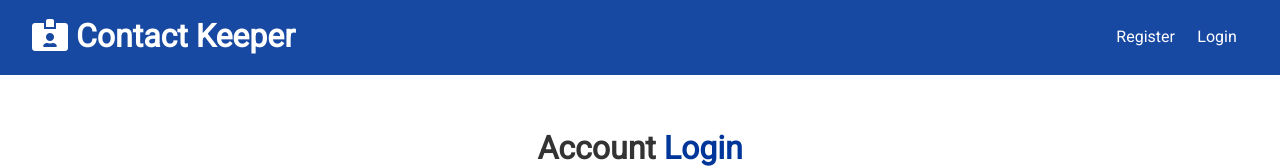
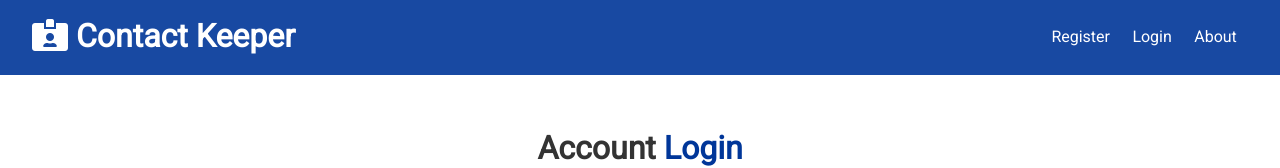
Before and after one commit to BlondeauJulien/Contact-Keeper-MERN, a React (Create React App) app in the folder client/: page /login in a window 1280 px wide. Shown: the top 168 px of the page. Built offline with nearby package versions, Linux system fonts and the light colour scheme.

Commit message:
add back About route

```diff
--- a/client/src/components/layout/NavBar.js
+++ b/client/src/components/layout/NavBar.js
@@ -1,5 +1,6 @@
 import React, { Fragment, useContext } from 'react';
 import PropTypes from 'prop-types';
+import About from '../pages/About'
 import { Link } from 'react-router-dom';
 import AuthContext from '../../context/auth/authContext';
 import ConctactContext from '../../context/contact/contactContext';
@@ -24,6 +25,9 @@ const NavBar = ({ title, icon }) => {
 					<i className="fas fa-sign-out-alt" /> <span className="hide-sm">Logout</span>
 				</a>
 			</li>
+			<li>
+				<Link to="/about">About</Link>
+			</li>
 		</Fragment>
 	);
 
@@ -34,6 +38,9 @@ const NavBar = ({ title, icon }) => {
 			</li>
 			<li>
 				<Link to="/login">Login</Link>
+			</li>
+			<li>
+				<Link to="/about">About</Link>
 			</li>
 		</Fragment>
 	);
```
